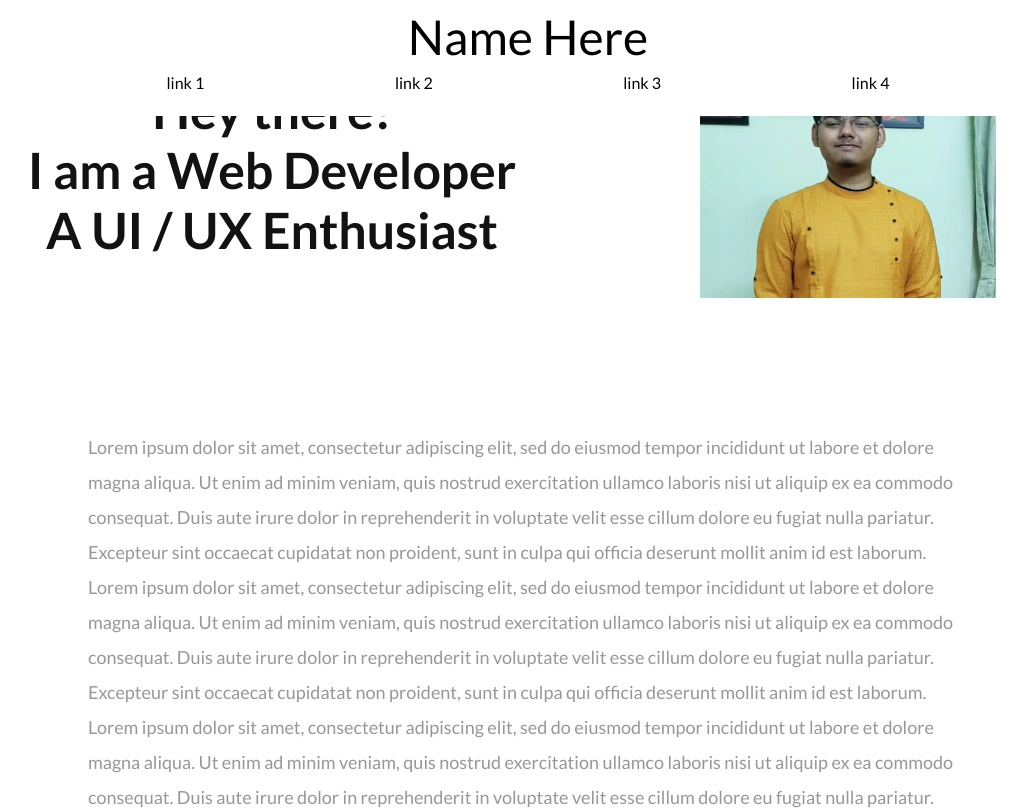
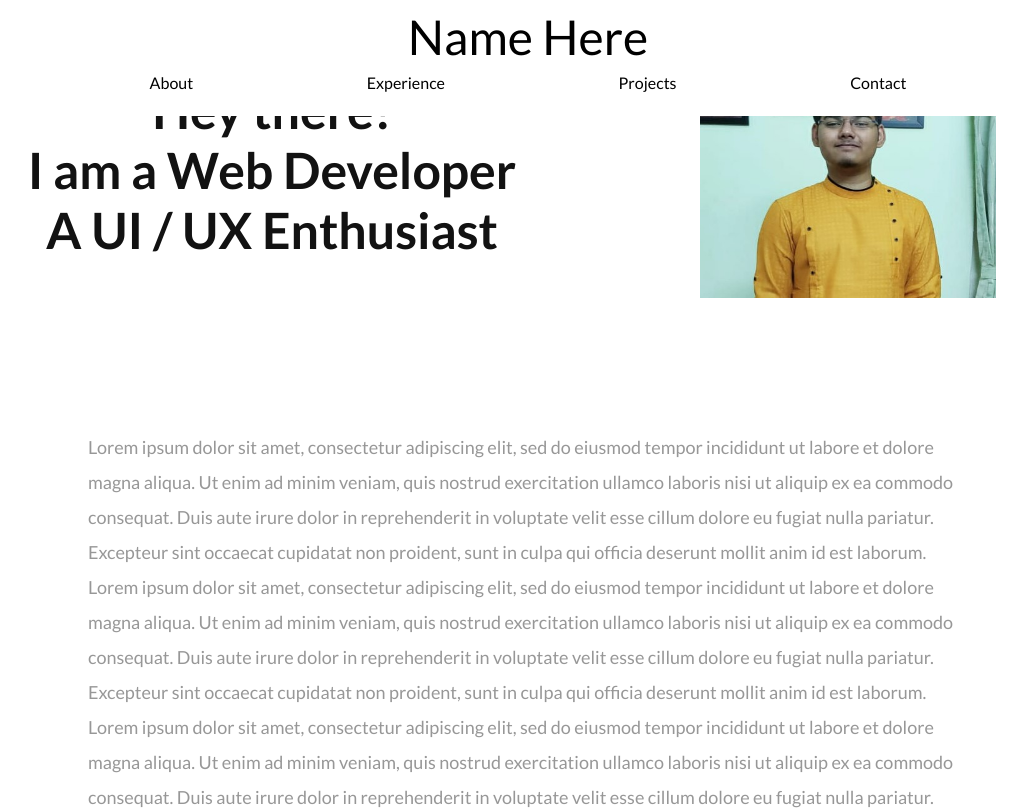
Before and after one commit to shashtag/Portfolio, a React (Create React App) app: page / in a window 1280 px wide. Shown: the top 810 px of the page, without its empty margins (112-1139 px from the left). Built offline with nearby package versions, Linux system fonts and the light colour scheme.

Commit message:
add link names

```diff
--- a/src/components/navbar/drawer.js
+++ b/src/components/navbar/drawer.js
@@ -15,10 +15,10 @@ const drawer = props =>{
     <div className={drawerClass}>
       <nav >
         <ul>
-          <li><a href="/">link 1</a></li>
-          <li><a href="/">link 2</a></li>
-          <li><a href="/">link 3</a></li>
-          <li><a href="/">link 4</a></li>
+          <li><a href="/">About</a></li>
+          <li><a href="/">Experience</a></li>
+          <li><a href="/">Projects</a></li>
+          <li><a href="/">Contact</a></li>
         </ul>
       </nav>
     </div>
--- a/src/components/navbar/navbar.js
+++ b/src/components/navbar/navbar.js
@@ -23,10 +23,10 @@ const navbar = props => (
       <div className="between" />
       <div className="navbar-links ">
         <ul >
-          <li><a href="/">link 1</a></li>
-          <li><a href="/">link 2</a></li>
-          <li><a href="/">link 3</a></li>
-          <li><a href="/">link 4</a></li>
+          <li><a href="/">About</a></li>
+          <li><a href="/">Experience</a></li>
+          <li><a href="/">Projects</a></li>
+          <li><a href="/">Contact</a></li>
         </ul>
       </div>
       <div>
```
